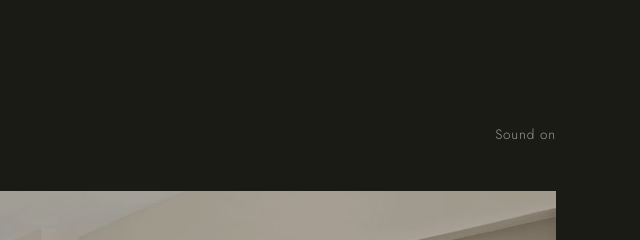
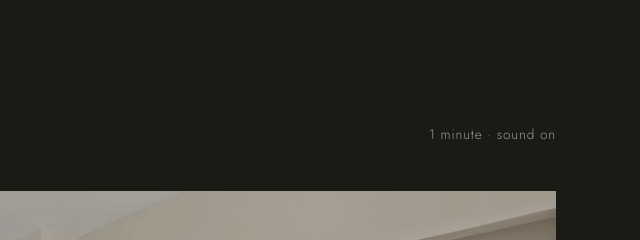
Before and after one commit to corposant/470lipton.github.io, a plain HTML site: page index.html in a window 1280 px wide. Shown: the part 3900-4140 px from the top of the page, 640-1280 px from the left. Drawn offline with nearby package versions, Linux system fonts and the light colour scheme.

Commit message:
Restore video duration label

```diff
--- a/index.html
+++ b/index.html
@@ -580,9 +580,7 @@ footer .brand{color:#fff}
         <p class="eyebrow">Walkthrough</p>
         <h2>Take the tour</h2>
       </div>
-      <!-- I could measure the old file's length; I can't measure this one.
-           Add "1 minute · " back in front if that's still right. -->
-      <p>Sound on</p>
+      <p>1 minute · sound on</p>
     </div>
 
     <button class="player" id="player" data-id="VQOPNLZ4w2A"
```
